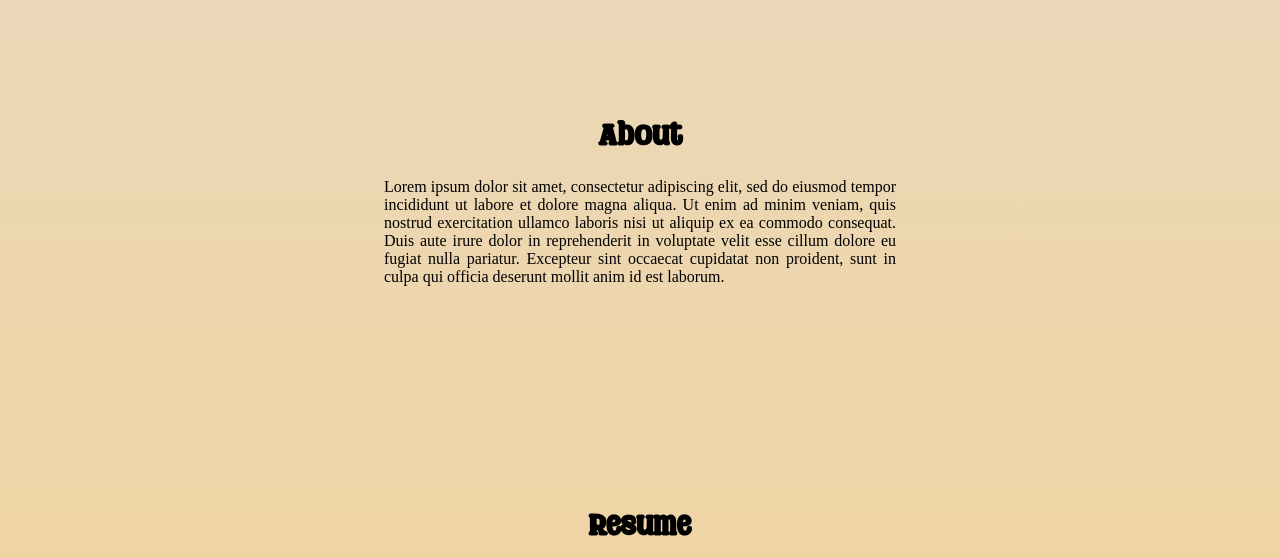
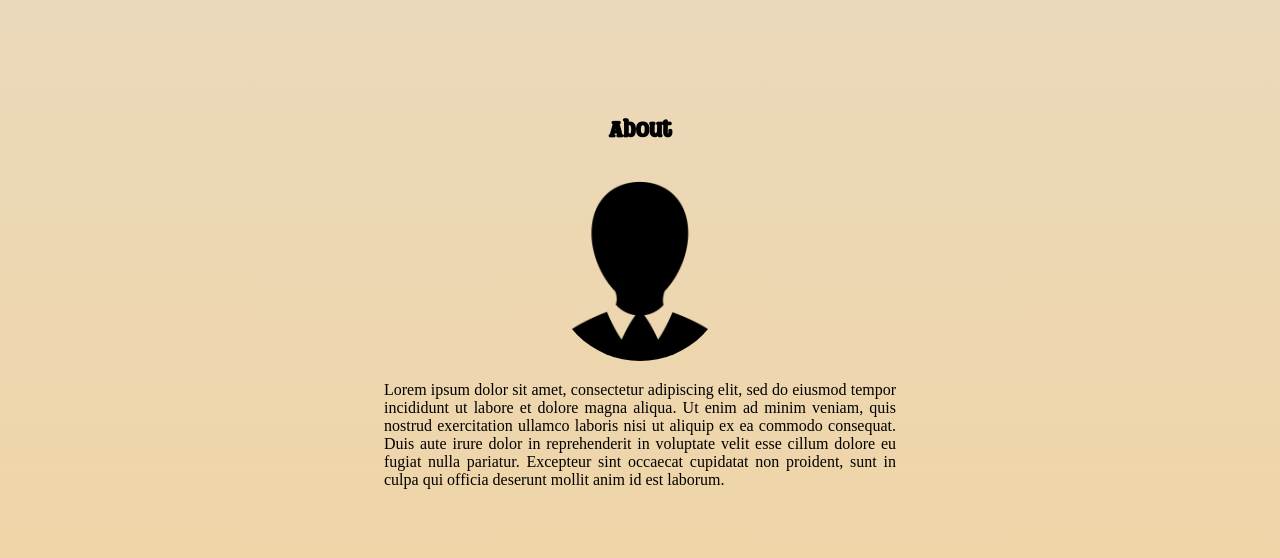
Before and after one commit to vrahier/website, a React (Create React App) app: page / in a window 1280 px wide. Shown: the part 1088-1646 px from the top of the page. Built offline with nearby package versions, Linux system fonts and the light colour scheme; a web font is replaced by a local one.

Commit message:
Move picture in about section

```diff
--- a/src/components/Content/index.jsx
+++ b/src/components/Content/index.jsx
@@ -54,7 +54,6 @@ function Content({ data, currentSection, setCurrentSection}) {
       <Section ref={secHome} isFirst={true} id="home">
         <h1>{data.firstName} {data.name}</h1>
         <h3>{data.jobTitle}</h3>
-        <Picture src="picture.png" alt={"Picture of " + data.firstName + " " + data.name}/>
         <div>{data.shortPresentation}</div>
         <div id="scrollContainer">
           <ScrollDown onClick={handleClick} viewBox="0 0 17 17">
@@ -68,7 +67,8 @@ function Content({ data, currentSection, setCurrentSection}) {
       </Section>
 
       <Section id="about" ref={secAbout}>
-        <h1>{t("about")}</h1>
+        <h2>{t("about")}</h2>
+        <Picture src="picture.png" alt={"Picture of " + data.firstName + " " + data.name}/>
         <AboutText>{data.about}</AboutText>
       </Section>
 
```
